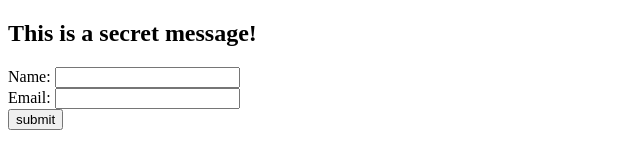
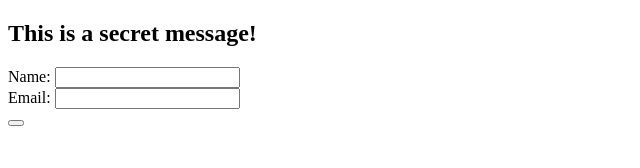
Before and after one commit to fullstack-decal-fa22/hw1-afkarim, a plain HTML site: page secret.html in a window 1280 px wide. Shown: the whole page, without its empty margins (0-640 px from the left). Drawn offline with Linux system fonts and the light colour scheme.

```diff
--- a/secret.html
+++ b/secret.html
@@ -12,7 +12,7 @@
             <label>Email:</label>
             <input type="text" id="email"/>
             <br>
-            <button type="button">submit</button>
+            <button type="submit"></button>
         </form>
     </body>
 </html>
```
